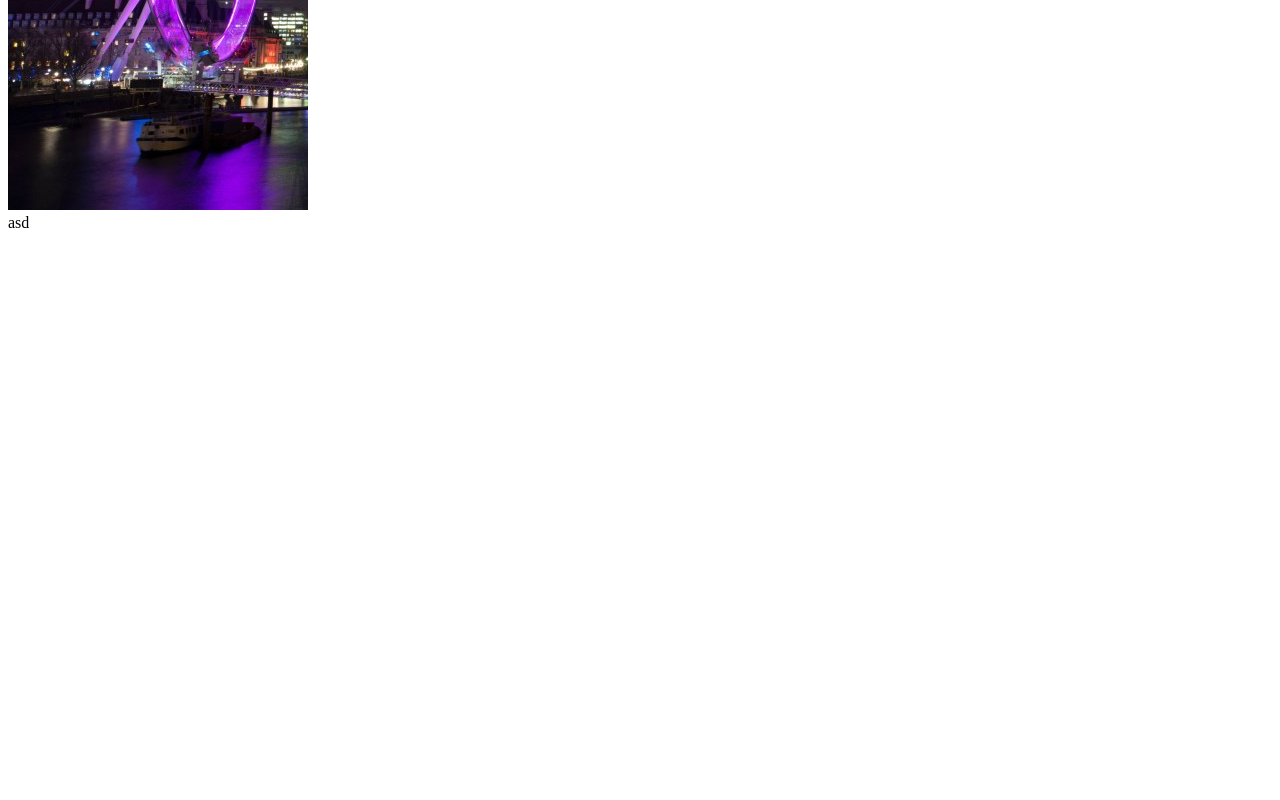
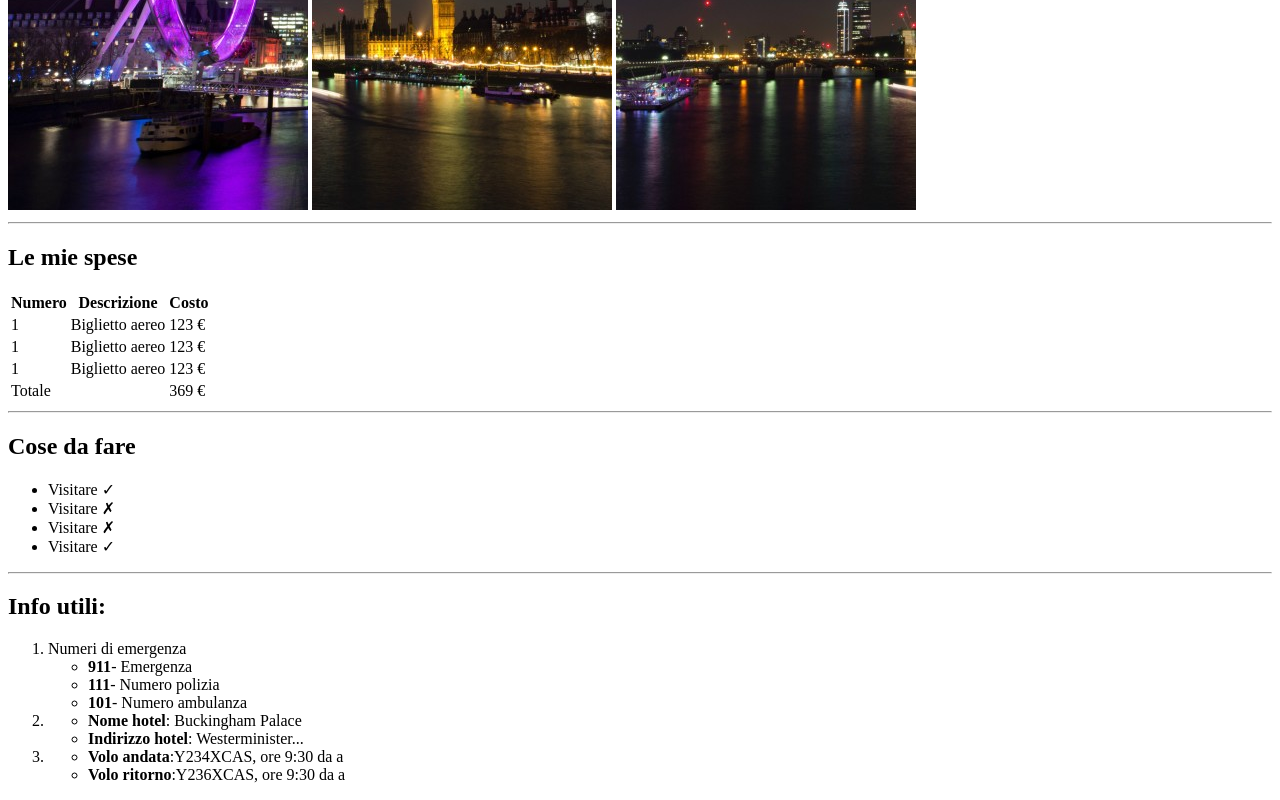
Before and after one commit to Jasczlv/html-london-trip, a plain HTML site: page index.html in a window 1280 px wide. Shown: the part 470-1270 px from the top of the page. Before the commit the page ends 800 px from the top, so only its background shows below. Drawn offline with Linux system fonts and the light colour scheme.

Commit message:
ADD various tables and lists

```diff
--- a/index.html
+++ b/index.html
@@ -9,7 +9,75 @@
     <header>
         <h1>Il mio Viaggio a Londra</h1>
         <img src="./img/pexels-bill-emrich-230794-0.jpg" alt="Immagine con ruota panoramica di Londra">
+        <img src="./img/pexels-bill-emrich-230794-2.jpg" alt="Immagine di Londra">
+        <img src="./img/pexels-bill-emrich-230794-1.jpg" alt="Immagine di Londra">
     </header>
-    asd
+    <hr>
+    <div>
+        <h2>Le mie spese</h2>
+        <table>
+            <thead>
+                <th>Numero</th>
+                <th>Descrizione</th>
+                <th>Costo</th>
+            </thead>
+            <tbody>
+                <td>1</td>
+                <td>Biglietto aereo</td>
+                <td>123 &euro;</td>
+            </tbody>
+            <tbody>
+                <td>1</td>
+                <td>Biglietto aereo</td>
+                <td>123 &euro;</td>
+            </tbody>
+            <tbody>
+                <td>1</td>
+                <td>Biglietto aereo</td>
+                <td>123 &euro;</td>
+            </tbody>
+            <tfoot>
+                <td>Totale</td>
+                <td></td>
+                <td>369 &euro;</td>
+            </tfoot>
+        </table>
+        <hr>
+    </div>
+    <div>
+        <h2>Cose da fare</h2>
+        <ul>
+            <li>Visitare &check;</li>
+            <li>Visitare &cross;</li>
+            <li>Visitare &cross;</li>
+            <li>Visitare &check;</li>
+        </ul>
+        <hr>
+    </div>
+    <div>
+        <h2>Info utili:</h2>
+        <ol>
+            <li>
+                Numeri di emergenza
+                <ul>
+                    <li><strong>911</strong>- Emergenza</li>
+                    <li><strong>111</strong>- Numero polizia</li>
+                    <li><strong>101</strong>- Numero ambulanza</li>
+                </ul>
+            </li>
+            <li>
+                <ul>
+                    <li><strong>Nome hotel</strong>: Buckingham Palace</li>
+                    <li><strong>Indirizzo hotel</strong>: Westerminister...</li>
+                </ul>
+            </li>
+            <li>
+                <ul>
+                    <li><strong>Volo andata</strong>:Y234XCAS, ore 9:30 da a</li>
+                    <li><strong>Volo ritorno</strong>:Y236XCAS, ore 9:30 da a</li>
+                </ul>
+            </li>
+        </ol>
+    </div>
 </body>
 </html>
```
